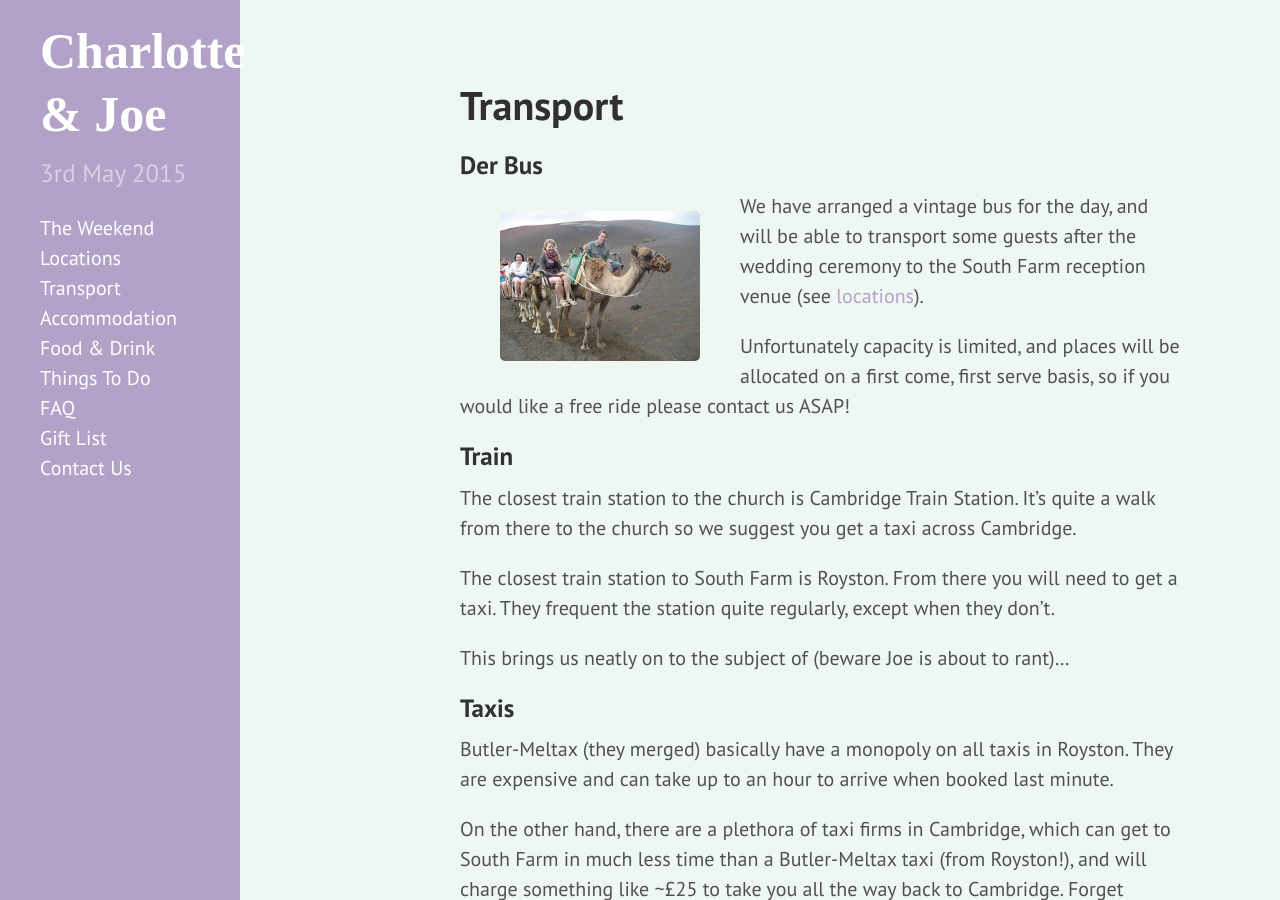
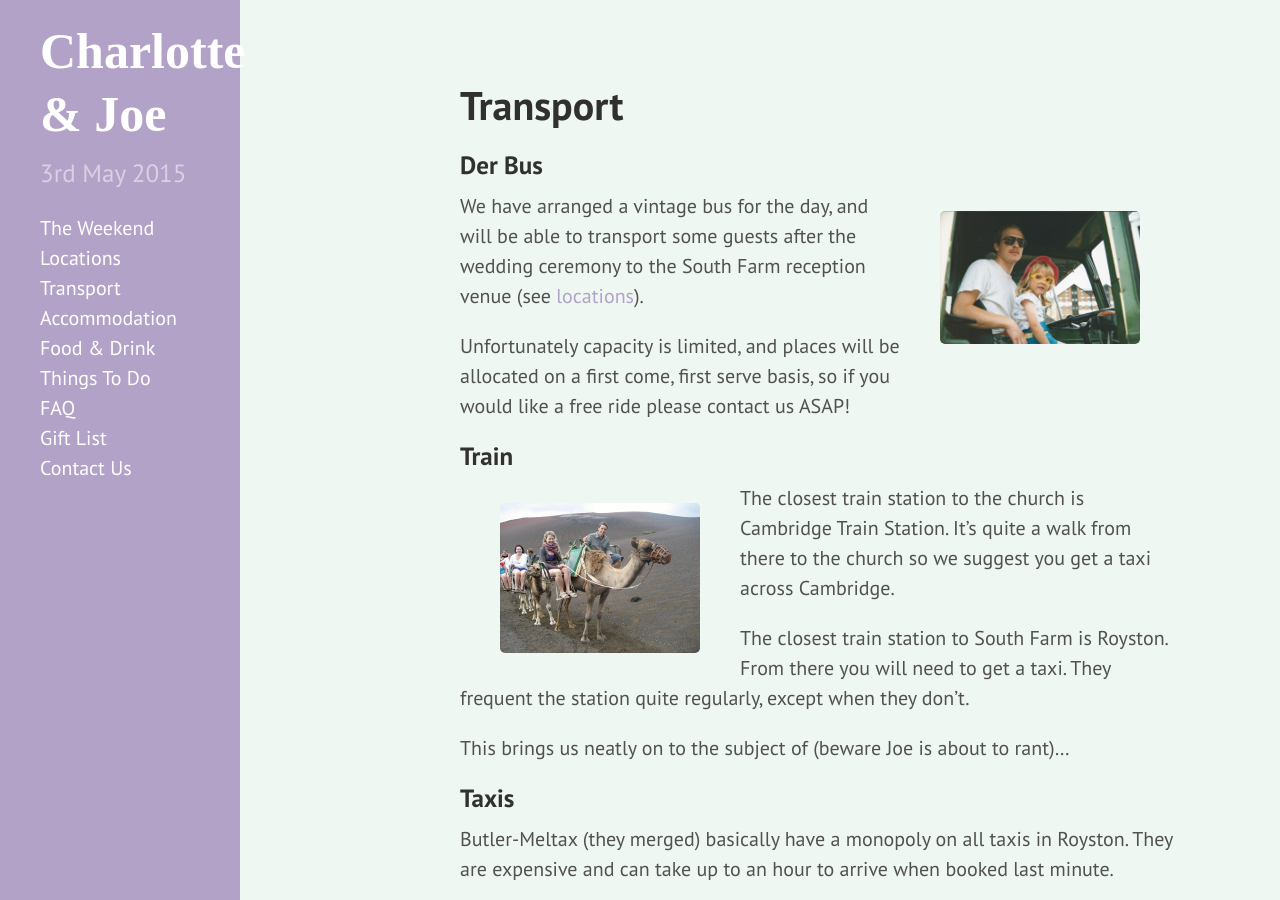
Before and after one commit to CharlotteAndJoe2015/charlotteandjoe2015.github.io, a Jekyll site: the page built from transport.md, in a window 1280 px wide and 900 px high. Built offline with Jekyll 4.4.1, drawn with Linux system fonts in a browser that asks for light colours; some web fonts are replaced; Markdown is read by kramdown in place of the engine named in the settings.

Commit message:
Charlotte edits

```diff
--- a/transport.md
+++ b/transport.md
@@ -5,13 +5,14 @@ title: Transport
 
 ##Der Bus
 
-<img src="images/CamelRide.png" align="left">
+<img src="images/timloobybus.jpg" align="right">
 We have arranged a vintage bus for the day, and will be able to transport some guests after the wedding ceremony to the South Farm reception venue (see [locations](\locations.html)).
 
 Unfortunately capacity is limited, and places will be allocated on a first come, first serve basis, so if you would like a free ride please contact us ASAP!
 
 ##Train
 
+<img src="images/CamelRide.png" align="left">
 The closest train station to the church is Cambridge Train Station. It's quite a walk from there to the church so we suggest you get a taxi across Cambridge.
 
 The closest train station to South Farm is Royston. From there you will need to get a taxi. They frequent the station quite regularly, except when they don't.
```
Also changed, not shown: images/timloobybus.jpg (added).
